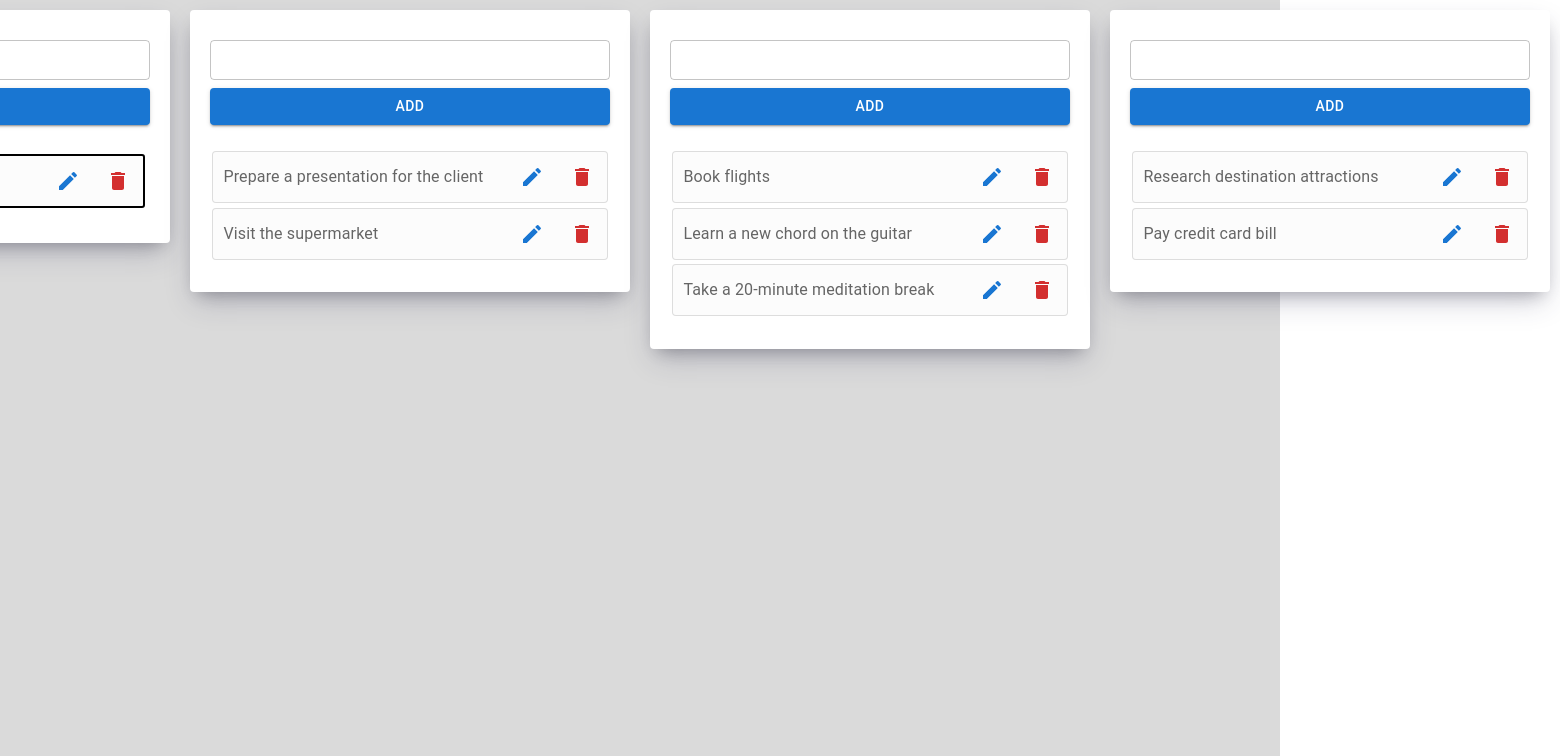
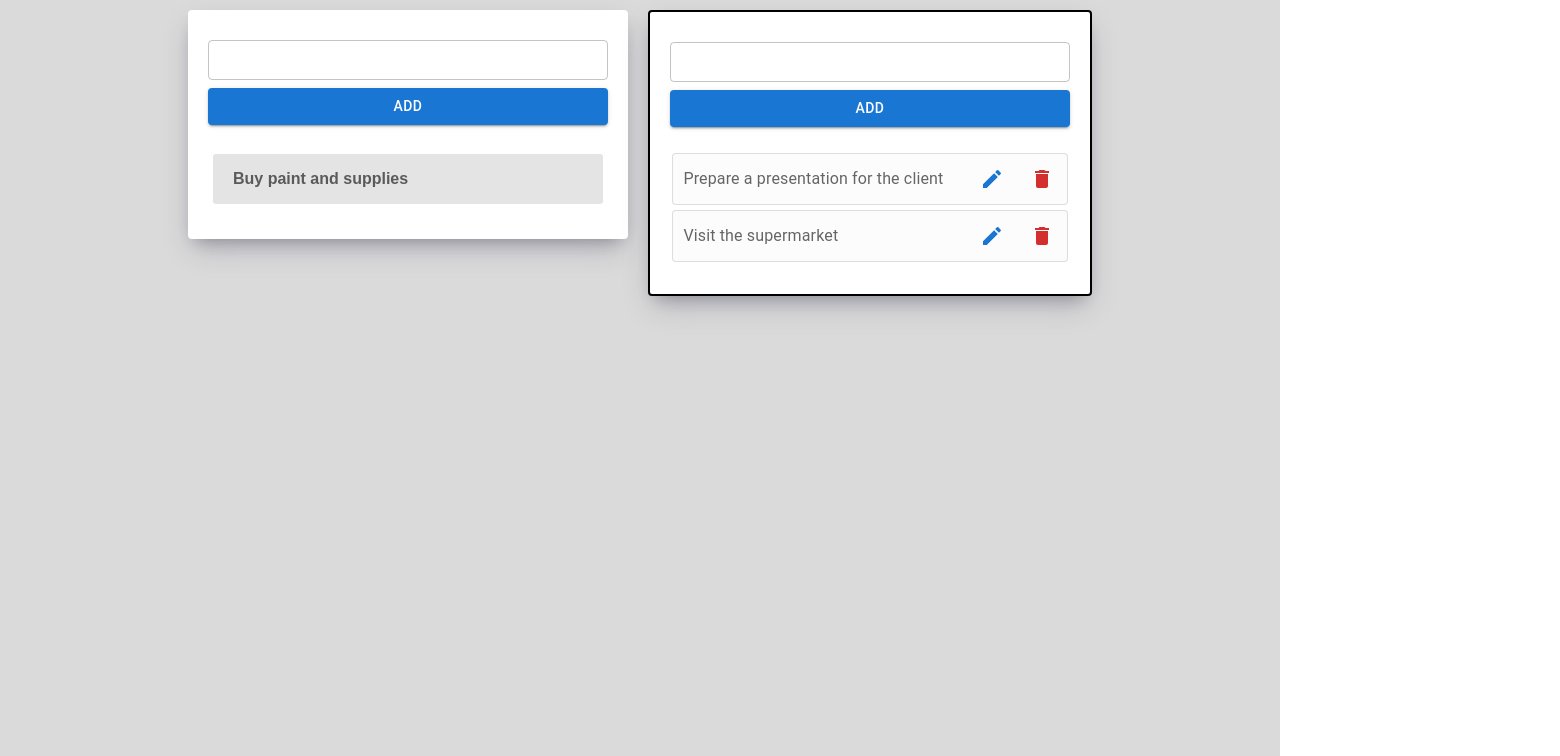
Before and after one commit to avet-davtyan/task-hub, a React (Create React App) app: page / in a window 1280 px wide. Shown: the top 756 px of the page, 1560 px wide, since content can reach past the window. Built offline with nearby package versions, Linux system fonts and the light colour scheme.

Commit message:
change names of renderers in todoBoard

```diff
--- a/src/App.tsx
+++ b/src/App.tsx
@@ -20,21 +20,21 @@ const boards = [
             {task_id: 4, name: 'Visit the supermarket'}
         ]
     },
-    {
-        board_id: '3',
-        tasks: [
-            {task_id: 7, name: 'Book flights'},
-            {task_id: 8, name: 'Learn a new chord on the guitar'},
-            {task_id: 9, name: 'Take a 20-minute meditation break'}
-        ]
-    },
-    {
-        board_id: '4',
-        tasks: [
-            {task_id: 5, name: 'Research destination attractions'},
-            {task_id: 6, name: 'Pay credit card bill'}
-        ]
-    },
+    // {
+    //     board_id: '3',
+    //     tasks: [
+    //         {task_id: 7, name: 'Book flights'},
+    //         {task_id: 8, name: 'Learn a new chord on the guitar'},
+    //         {task_id: 9, name: 'Take a 20-minute meditation break'}
+    //     ]
+    // },
+    // {
+    //     board_id: '4',
+    //     tasks: [
+    //         {task_id: 5, name: 'Research destination attractions'},
+    //         {task_id: 6, name: 'Pay credit card bill'}
+    //     ]
+    // },
 ]
 
 const styles = {
@@ -42,7 +42,7 @@ const styles = {
         border: '0px solid black',
     },
     '2': {
-        border: '0px solid black',
+        border: '2px solid black',
     },
     '3': {
         border: '0px solid black',
--- a/src/components/CustomTodos/CustomTaskRenderer.tsx
+++ b/src/components/CustomTodos/CustomTaskRenderer.tsx
@@ -14,40 +14,45 @@ const CustomTaskRenderer = ({task, handleDelete}: { task: any, handleDelete: any
             height: '50px',
             margin: '5px',
             position: 'relative',
-            backgroundColor: '#FCFCFC',
-            border: '2px solid black',
-            borderRadius: '3px'
+            backgroundColor: '#E4E4E4',
+            color: '#5a5a5a',
+            borderRadius: '3px',
+            // boxShadow: 'rgba(0, 0, 0, 0.04) 0px 3px 5px'
 
         }}
 
+             onMouseEnter={() => {
+                 setShowEditDel(true);
+             }}
+             onMouseLeave={() => {
+                 setShowEditDel(false);
+             }}
         >
-            <Stack sx={{
-                width: '100%',
-                height: '100%',
-                paddingLeft: '10px'
-            }} justifyContent='center'>
-                <Typography color='text.secondary'>
-                    {task?.name}
-                </Typography>
+            <div style={{
+                position: 'absolute',
 
-                <Stack sx={{
-                    position: 'absolute',
-                    right: '0px',
-                    width: '100px',
-                    height: '100%',
+                width: showEditDel ? '120px' : '0px',
+                height: '50px',
+                right: '0',
+                transition: 'all 0.2s',
+                borderRadius: '3px',
+                overflow: 'hidden'
+            }}>
+                <Stack direction='row' sx={{backgroundColor: 'red', overflow: 'hidden', height: '100%'}}>
+                    <Stack sx={{backgroundColor: '#1976d2', width: '100%'}}>
+                        edit
+                    </Stack>
+                    <Stack sx={{backgroundColor: '#ef5350', width: '100%'}}>
+                        delete
+                    </Stack>
+                </Stack>
+            </div>
+            <p style={{
+                marginLeft: '20px',
+                fontFamily: "sans-serif",
+                fontWeight: 'bold'
+            }}>{task?.name}</p>
 
-                }} direction='row'>
-                    <Button style={{width: '50%', minWidth: 0}}>
-                        <EditIcon style={{color: theme.palette.primary.main}}/>
-                    </Button>
-                    <Button style={{width: '50%', minWidth: 0}}
-                            onClick={() => {
-                                handleDelete(task);
-                            }}>
-                        <DeleteIcon style={{color: theme.palette.error.main}}/>
-                    </Button>
-                </Stack>
-            </Stack>
         </div>
     )
 }
--- a/src/components/todoBoard/AddPart.tsx
+++ b/src/components/todoBoard/DefaultAddRenderer.tsx
@@ -3,7 +3,7 @@ import {useTheme} from "@mui/material";
 import {useState} from "react";
 import {task} from "../types/types";
 
-const AddPart = ({handleAddTask}: { handleAddTask: (task: task) => void }) => {
+const DefaultAddRenderer = ({handleAddTask}: { handleAddTask: (task: task) => void }) => {
 
     const theme = useTheme();
 
@@ -25,4 +25,4 @@ const AddPart = ({handleAddTask}: { handleAddTask: (task: task) => void }) => {
 }
 
 
-export default AddPart;
+export default DefaultAddRenderer;
--- a/src/components/todoBoard/CustomTaskRenderer.tsx
+++ b/src/components/todoBoard/DefaultTaskRenderer.tsx
@@ -13,7 +13,7 @@ import DialogContentText from '@mui/material/DialogContentText';
 import DialogTitle from '@mui/material/DialogTitle';
 
 
-const CustomTaskRenderer = ({task, handleDelete, handleUpdate}: {
+const DefaultTaskRenderer = ({task, handleDelete, handleUpdate}: {
     task: task, handleDelete: (taskToDelete: task) => void,
     handleUpdate: (taskToUpdate: task, updatedTask: task) => void
 }) => {
@@ -99,4 +99,4 @@ const CustomTaskRenderer = ({task, handleDelete, handleUpdate}: {
     )
 }
 
-export default CustomTaskRenderer;
+export default DefaultTaskRenderer;
--- a/src/components/todoBoard/TodoBoard.tsx
+++ b/src/components/todoBoard/TodoBoard.tsx
@@ -4,19 +4,18 @@ import DeleteIcon from '@mui/icons-material/Delete';
 import EditIcon from '@mui/icons-material/Edit';
 import {CSSObject} from '@emotion/react';
 import {useTheme} from "@mui/material";
-import CustomTaskRenderer from "./CustomTaskRenderer";
-import CustomAddButton from "./CustomAddButton";
-import CustomTextField from "./CustomTextField";
+import DefaultTaskRenderer from "./DefaultTaskRenderer";
 // @ts-ignore
 import {DragDropContext, Droppable, Draggable} from 'react-beautiful-dnd';
 import {task, todoBoard, TodoBoardType} from "../types/types";
-import AddPart from "./AddPart";
+import DefaultAddRenderer from "./DefaultAddRenderer";
 
 const TodoBoard = ({
                        boardStyle,
                        todoBoards,
                        setTodoBoards,
-                       TaskRenderer = CustomTaskRenderer,
+                       TaskRenderer = DefaultTaskRenderer,
+                       AddRenderer = DefaultAddRenderer,
                        boardId,
                        tasks
                    }: TodoBoardType) => {
@@ -92,11 +91,8 @@ const TodoBoard = ({
                 width: '100%',
                 height: '100%'
             }} spacing={3}>
-                {/*<Stack direction='row' spacing={1}>*/}
-                {/*    <TaskTextField handleChange={handleChange}/>*/}
-                {/*    <AddButton handleAddTask={AddTask}/>*/}
-                {/*</Stack>*/}
-                <AddPart handleAddTask={AddTask}/>
+
+                <AddRenderer handleAddTask={AddTask}/>
 
                 <Droppable droppableId={boardId}>
                     {(provided: any, snapshot: any) => (
--- a/src/components/types/types.tsx
+++ b/src/components/types/types.tsx
@@ -18,6 +18,7 @@ export interface TodoBoardType {
     todoBoards: todoBoard[],
     setTodoBoards: React.Dispatch<React.SetStateAction<todoBoard[]>>,
     TaskRenderer?: React.FunctionComponent<any>;
+    AddRenderer?: React.FunctionComponent<any>;
     boardId: string,
     tasks?: task[],
 }
```
Also changed, not shown: src/components/todoBoard/CustomAddButton.tsx (deleted, +0 -10 lines), src/components/todoBoard/CustomTextField.tsx (deleted, +0 -12 lines).
